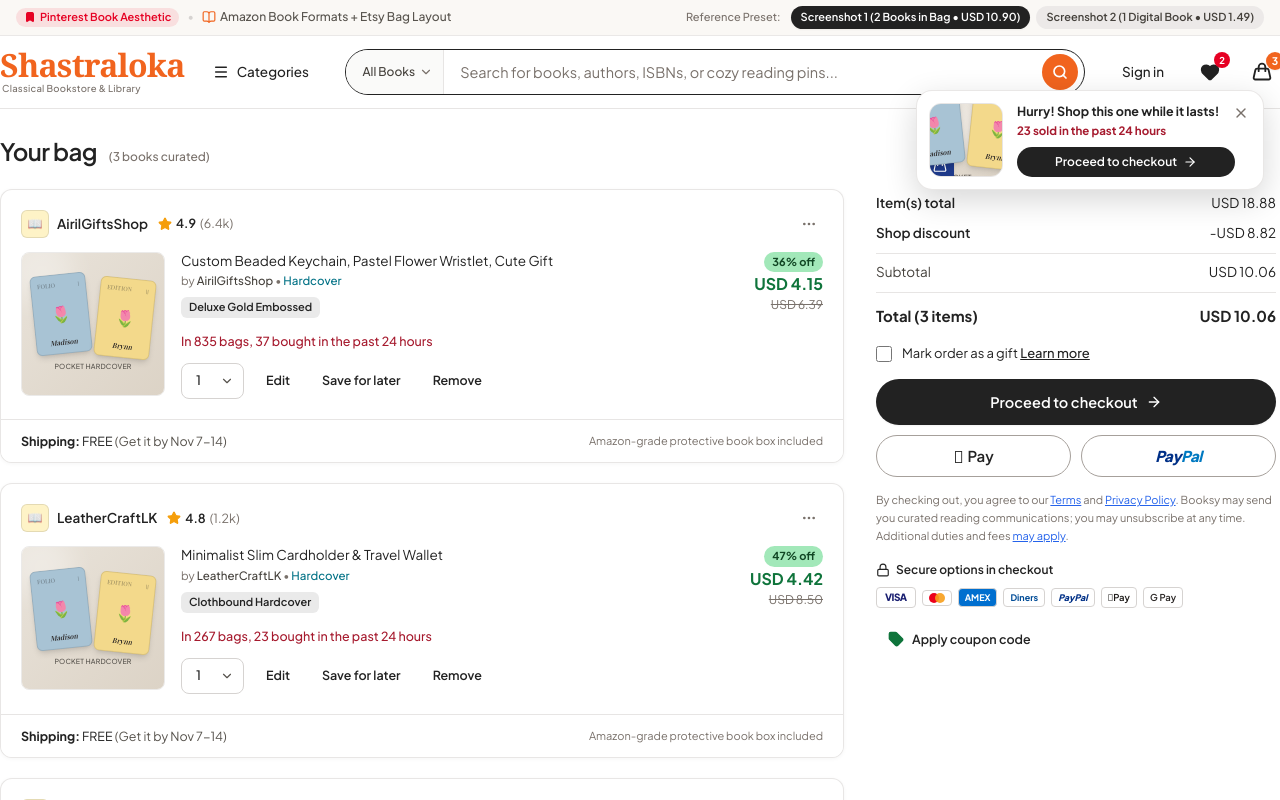
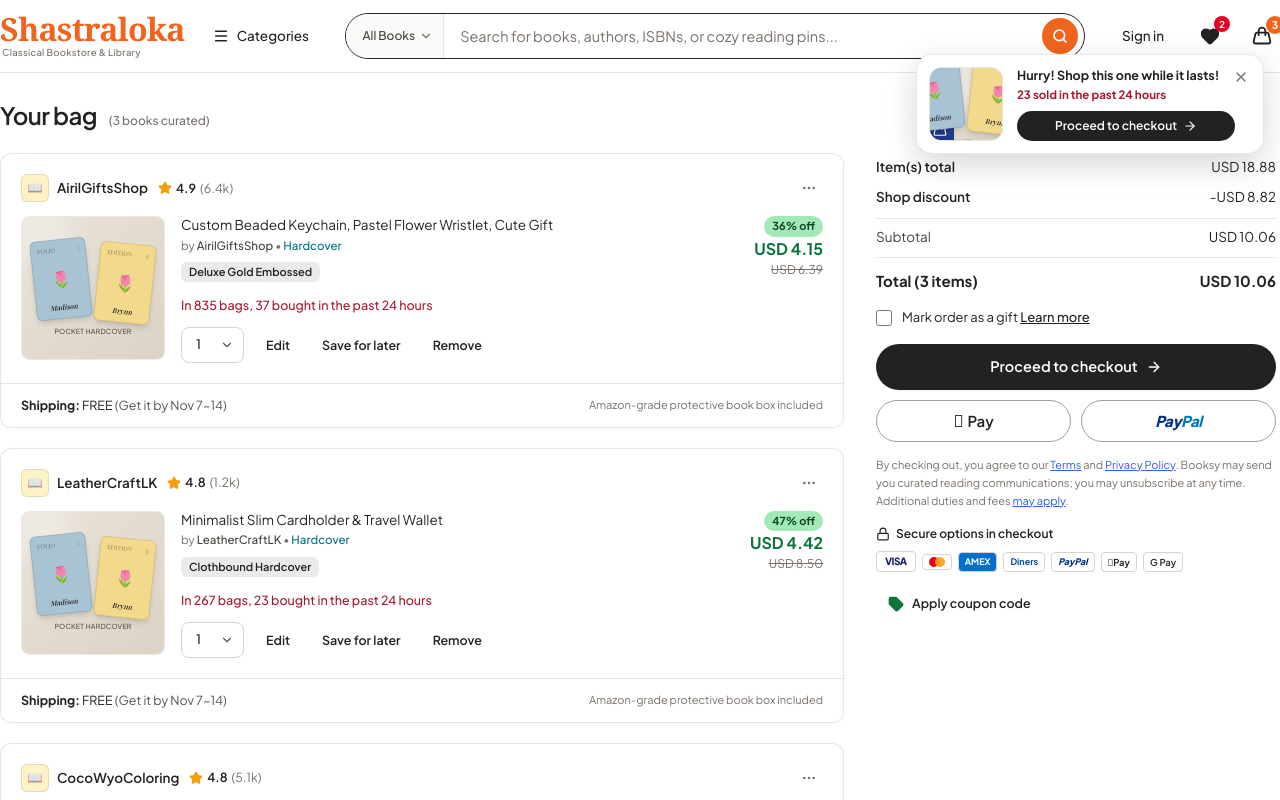
Before and after one commit to sadewnethsara/shastraloka, a Next.js app: page /bag in a window 1280 px wide. Shown: the top 800 px of the page. Built offline with nearby package versions, Linux system fonts and the light colour scheme.

Commit message:
refactor(bag): remove preset reference switcher top bar

```diff
--- a/src/app/bag/page.tsx
+++ b/src/app/bag/page.tsx
@@ -1260,44 +1260,7 @@
 
     return (
         <div className="min-h-screen bg-white text-[#222222] font-sans antialiased selection:bg-[#f1641e]/15 selection:text-[#f1641e]">
-            {/* ------------------------------------------------------------------- */}
-            {/* TOP INTERACTIVE PRESET SWITCHER BAR (Amazon + Pinterest + Etsy Hybrid) */}
-            {/* ------------------------------------------------------------------- */}
-            <div className="bg-[#faf8f5] border-b border-stone-200/80 px-4 py-1.5 text-xs">
-                <div className="page-container flex flex-wrap items-center justify-between gap-2">
-                    <div className="flex items-center gap-2 text-stone-600">
-                        <span className="inline-flex items-center gap-1 px-2 py-0.5 rounded-full bg-[#e60023]/10 text-[#e60023] font-semibold text-[11px]">
-                            <Bookmark className="w-3 h-3 fill-current" /> Pinterest Book Aesthetic
-                        </span>
-                        <span className="hidden sm:inline text-stone-300">•</span>
-                        <span className="hidden sm:inline-flex items-center gap-1 text-stone-600 font-medium">
-                            <BookOpen className="w-3.5 h-3.5 text-[#f1641e]" /> Amazon Book Formats + Etsy Bag Layout
-                        </span>
-                    </div>
-
-                    <div className="flex flex-wrap items-center gap-1.5">
-                        <span className="text-[11px] text-stone-500 font-medium mr-1">Reference Preset:</span>
-                        <button
-                            onClick={() => handleSwitchPreset('screenshot-1')}
-                            className={`px-2.5 py-1 rounded-full text-[11px] font-semibold transition-all ${activePreset === 'screenshot-1'
-                                ? 'bg-[#222222] text-white shadow-xs'
-                                : 'bg-stone-200/75 text-stone-700 hover:bg-stone-300/70'
-                                }`}
-                        >
-                            Screenshot 1 (2 Books in Bag • USD 10.90)
-                        </button>
-                        <button
-                            onClick={() => handleSwitchPreset('screenshot-2')}
-                            className={`px-2.5 py-1 rounded-full text-[11px] font-semibold transition-all ${activePreset === 'screenshot-2'
-                                ? 'bg-[#222222] text-white shadow-xs'
-                                : 'bg-stone-200/75 text-stone-700 hover:bg-stone-300/70'
-                                }`}
-                        >
-                            Screenshot 2 (1 Digital Book • USD 1.49)
-                        </button>
-                    </div>
-                </div>
-            </div>
+
 
             {/* ------------------------------------------------------------------- */}
             {/* MAIN HEADER BAR (Cloned from Screenshots + Bookstore & Pin Touches) */}
```
